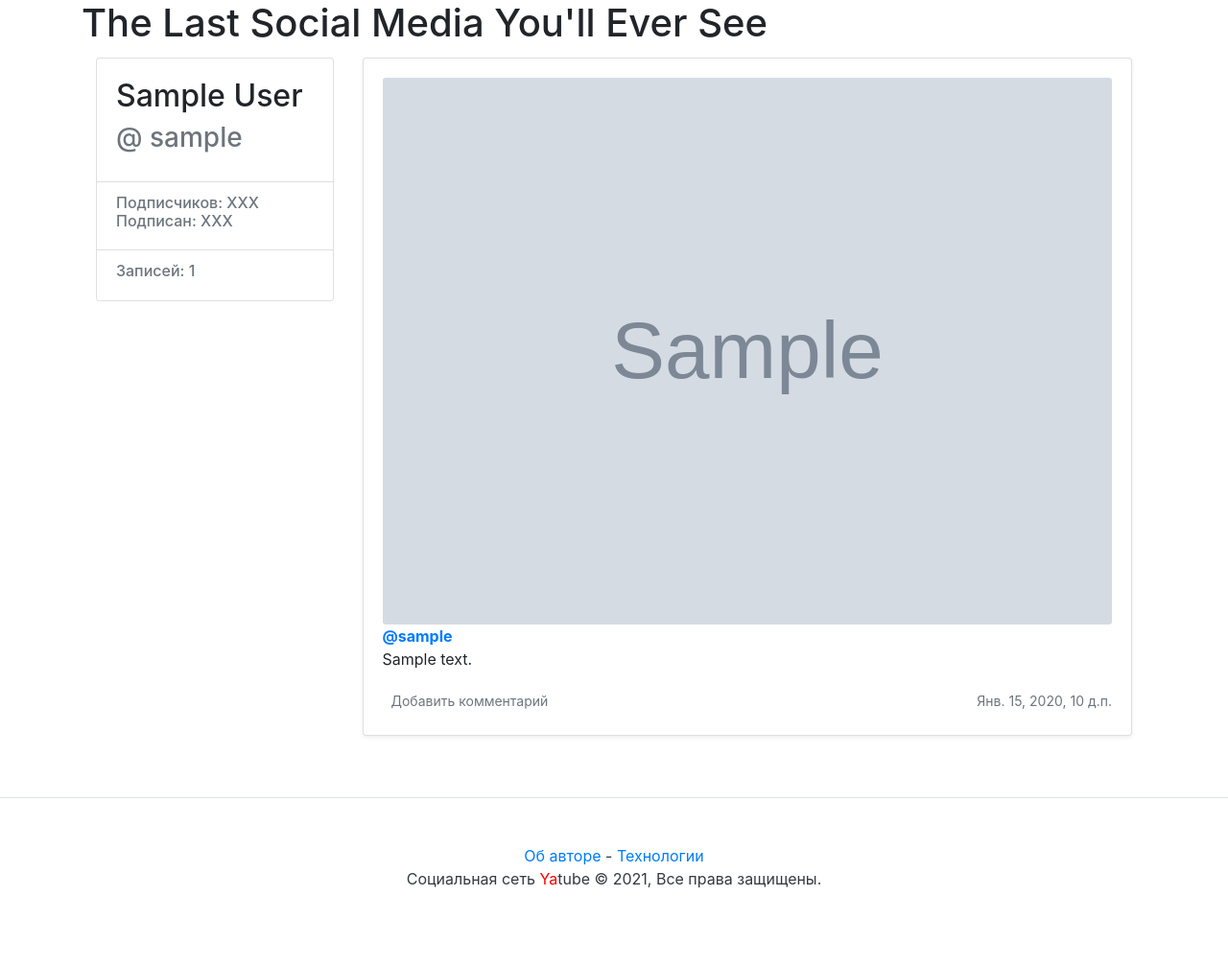
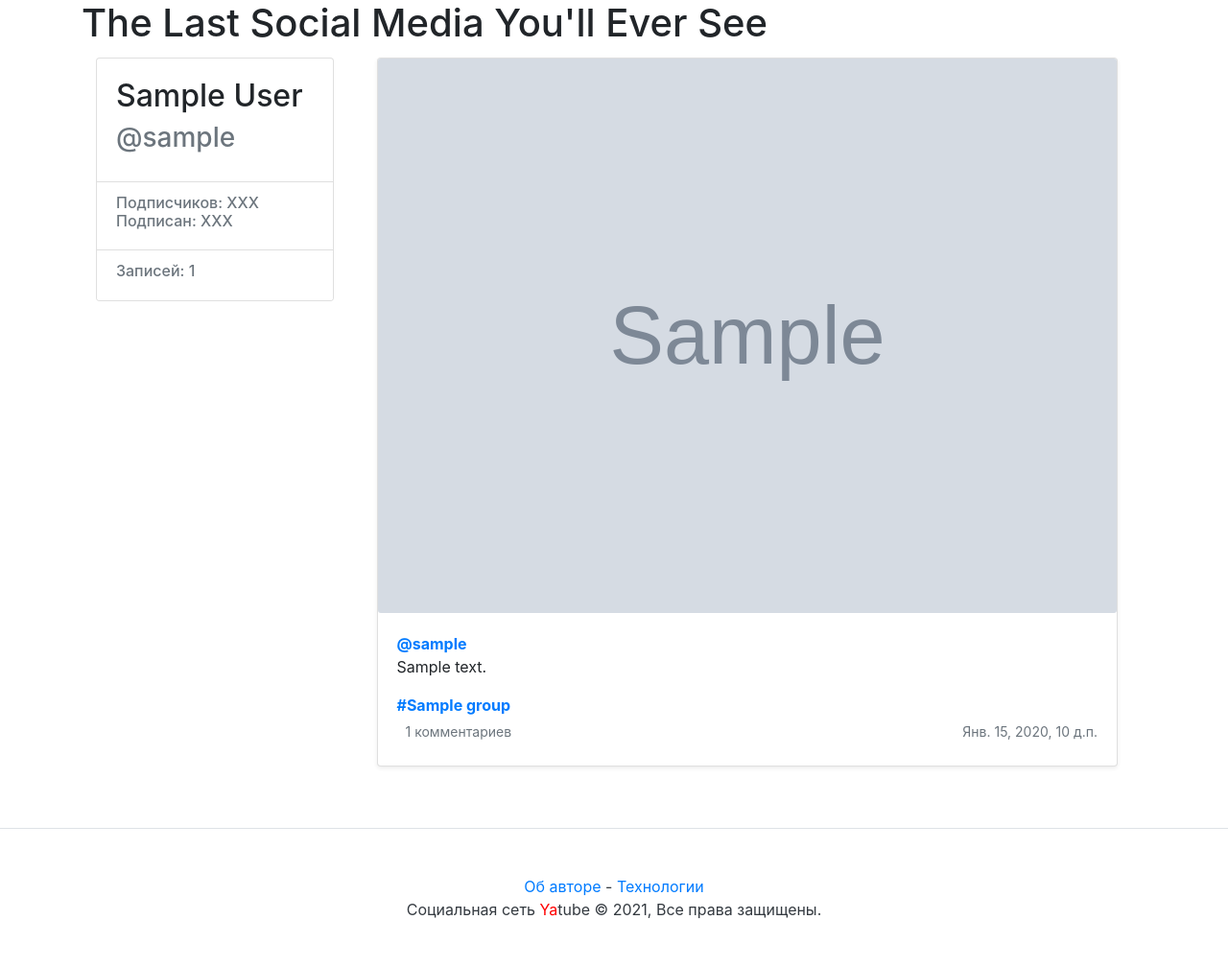
Before and after one commit to juridetochkin/django_social_network_training, a Django app: a page that uses templates/profile.html in a window 1280 px wide. Shown: the part 56-1064 px from the top of the page at 96% size. Before the commit the page ends 982 px from the top, so only its background shows below. Run offline with Django 3.2, Linux system fonts and the light colour scheme; tables that the repository leaves empty hold one stand-in row (values such as "Sample post"); grey boxes marked "Sample" are stand-in pictures; some libraries are stand-ins or nearby versions.

Commit message:
Refactored HTML templates, some view logic, etc

```diff
--- /dev/null
+++ b/templates/post_item.html
@@ -0,0 +1,49 @@
+<div class="card mb-3 mt-1 shadow-sm">
+
+    <!-- Отображение картинки -->
+    {% load thumbnail %}
+    {% thumbnail post.image "960x339" crop="center" upscale=True as im %}
+    <img class="card-img" src="{{ im.url }}" />
+    {% endthumbnail %}
+    <!-- Отображение текста поста -->
+    <div class="card-body">
+        <p class="card-text">
+            <!-- Ссылка на автора через @ -->
+            <a name="post_{{ post.id }}" href="{% url 'profile' post.author.username %}">
+                <strong class="d-block text-gray-dark">@{{ post.author }}</strong>
+            </a>
+            {{ post.text|linebreaksbr }}
+        </p>
+
+        <!-- Если пост относится к какому-нибудь сообществу, то отобразим ссылку на него через # -->
+        {% if post.group %}
+        <a class="card-link muted" href="{% url 'group' post.group.slug %}">
+                <strong class="d-block text-gray-dark">#{{ post.group.title }}</strong>
+        </a>
+        {% endif %}
+
+        <!-- Отображение ссылки на комментарии -->
+        <div class="d-flex justify-content-between align-items-center">
+            <div class="btn-group ">
+                <a class="btn btn-sm text-muted" href="{% url 'post' post.author.username post.id %}" role="button">
+                    {% if post.comments.exists %}
+                    {{ post.comments.count }} комментариев
+                    {% else%}
+                    Добавить комментарий
+                    {% endif %}
+                </a>
+
+                <!-- Ссылка на редактирование поста для автора -->
+                 {% if request.user == post.author %}
+                 <a class="btn btn-sm text-muted" href="{% url 'post_edit' post.author.username post.id %}"
+                        role="button">
+                        Редактировать
+                </a>
+                {% endif %}
+            </div>
+
+            <!-- Дата публикации поста -->
+            <small class="text-muted">{{ post.pub_date }}</small>
+        </div>
+    </div>
+</div>
--- a/templates/profile.html
+++ b/templates/profile.html
@@ -14,7 +14,7 @@
                         </div>
                         <div class="h3 text-muted">
                             <!-- username автора -->
-                            @ {{ user.username }}
+                            @{{ user.username }}
                         </div>
                     </div>
                     <ul class="list-group list-group-flush">
@@ -28,7 +28,6 @@
                             <div class="h6 text-muted">
                                 <!-- Количество записей -->
                                 Записей: {{ user.posts.count }}
-                                {#  REVIEW THIS! #}
                             </div>
                         </li>
                     </ul>
@@ -37,43 +36,12 @@
 
             <div class="col-md-9">
 
-                <!-- Начало блока с отдельным постом -->
-                {% for post in page %}
-                    <div class="card mb-3 mt-1 shadow-sm">
-                        <div class="card-body">
-                            <p class="card-text">
-                                {% thumbnail post.image "960x339" crop="center" upscale=True as im %}
-                                    <img class="card-img" src="{{ im.url }}">
-                                {% endthumbnail %}
-                                <!-- Ссылка на страницу автора в атрибуте href; username автора в тексте ссылки -->
-                                <a href="/{{ user.username }}/"><strong
-                                        class="d-block text-gray-dark">@{{ user.username }}</strong></a>
-                                <!-- Текст поста -->
-                                {{ post.text }}
-                            </p>
-                            <div class="d-flex justify-content-between align-items-center">
-                                <div class="btn-group ">
-                                    <!-- Ссылка на страницу записи в атрибуте href-->
-                                    <a class="btn btn-sm text-muted"
-                                       href="/{{ user.username }}/{{ post.id }}/"
-                                       role="button">Добавить комментарий</a>
-                                    <!-- Ссылка на редактирование, показывается только автору записи -->
-                                    {% if request_user == post.author %}
-                                        <a class="btn btn-sm text-muted"
-                                           href="/{{ user.username }}/{{ post.id }}/edit"
-                                           role="button">Редактировать</a>
-                                    {% endif %}
-
-                                </div>
-                                <!-- Дата публикации  -->
-                                <small class="text-muted">{{ post.pub_date }}</small>
-                            </div>
-                        </div>
-                    </div>
-                {% endfor %}
-                <!-- Конец блока с отдельным постом -->
-
-                <!-- Остальные посты -->
+                <!-- Начало блока с постами -->
+                <div class="container">
+                    {% for post in page %}
+                        {% include 'post_item.html' with post=post %}
+                    {% endfor %}
+                </div>
 
                 {% if page.has_other_pages %}
                     {% include "paginator.html" with items=page paginator=paginator %}
```
Also changed, not shown: templates/group.html (+5 -11 lines), templates/index.html (+6 -24 lines), templates/post.html (+3 -26 lines).
